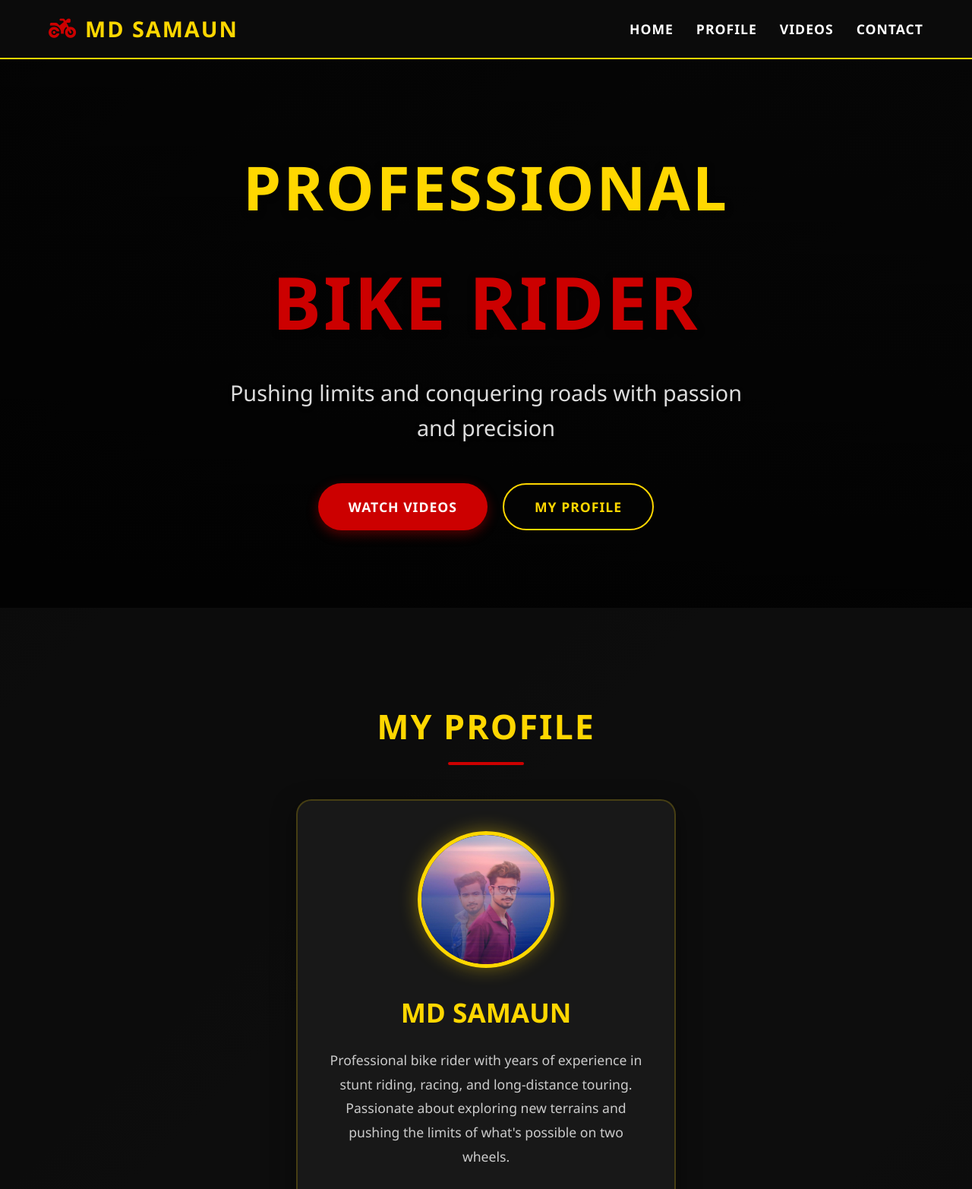
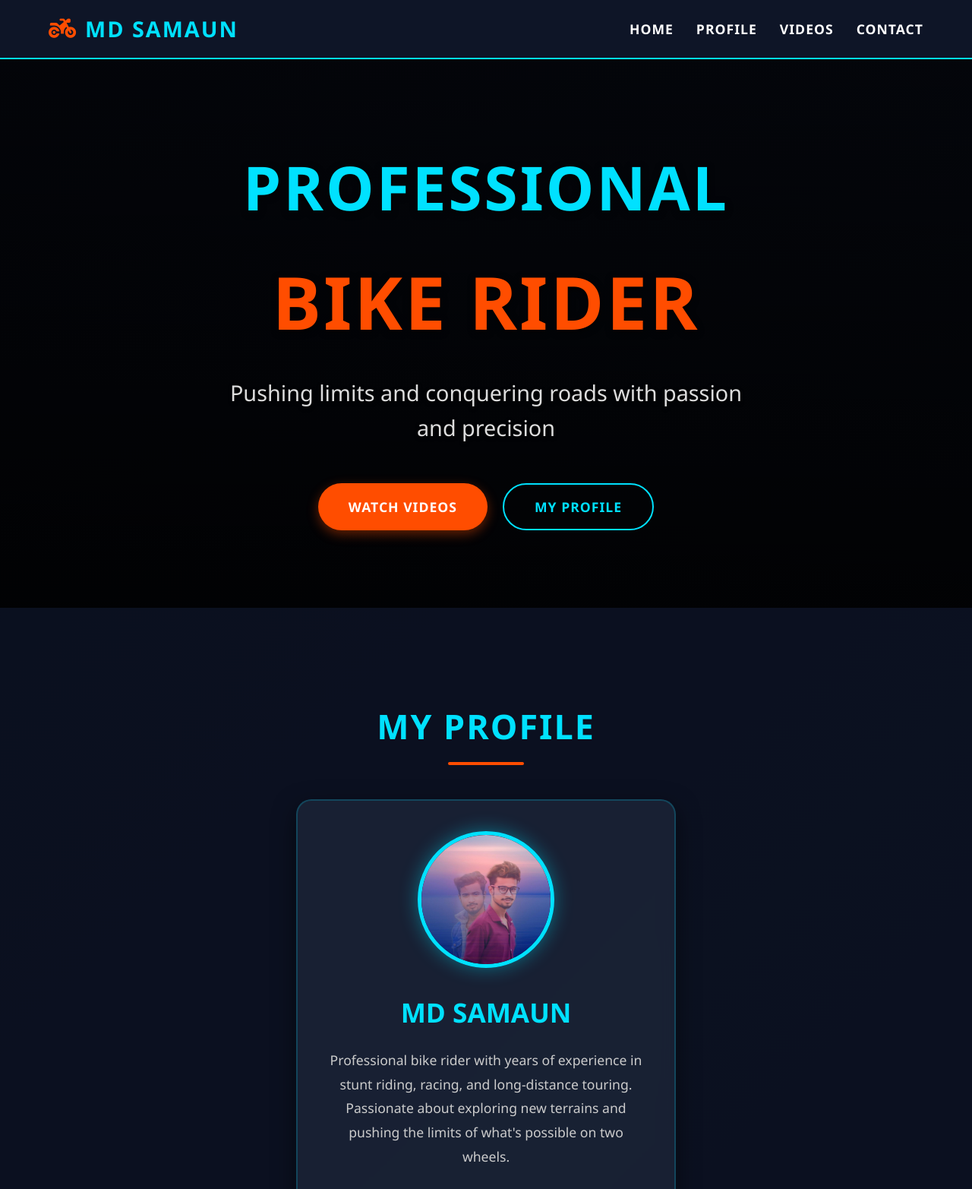
Before and after one commit to samaun001/samaun001.github.io, a plain HTML site: page index.html in a window 1280 px wide. Shown: the top 1565 px of the page at 76% size. Drawn offline with Linux system fonts and the light colour scheme.

Commit message:
Update index.html

```diff
--- a/index.html
+++ b/index.html
@@ -14,15 +14,15 @@
         }
 
         :root {
-            --primary: #1a1a1a;
-            --secondary: #c00;
-            --accent: #ffd700;
-            --dark: #0c0c0c;
-            --light: #f0f0f0;
+            --primary: #0f172a;
+            --secondary: #ff4d00;
+            --accent: #00e1ff;
+            --dark: #0a0f1f;
+            --light: #e6f7ff;
         }
 
         body {
-            background: linear-gradient(135deg, #0c0c0c, #1a1a1a, #0c0c0c);
+            background: linear-gradient(135deg, #0a0f1f, #0f172a, #0a0f1f);
             color: #fff;
             line-height: 1.6;
             overflow-x: hidden;
@@ -35,7 +35,7 @@
             top: 0;
             width: 100%;
             z-index: 1000;
-            background: rgba(12, 12, 12, 0.95);
+            background: rgba(15, 23, 42, 0.95);
             backdrop-filter: blur(10px);
             padding: 15px 5%;
             display: flex;
@@ -174,13 +174,13 @@
         .btn-primary {
             background: var(--secondary);
             color: white;
-            box-shadow: 0 5px 15px rgba(204, 0, 0, 0.4);
+            box-shadow: 0 5px 15px rgba(255, 77, 0, 0.4);
         }
 
         .btn-primary:hover {
             transform: translateY(-5px);
-            box-shadow: 0 8px 20px rgba(204, 0, 0, 0.6);
-            background: #d00;
+            box-shadow: 0 8px 20px rgba(255, 77, 0, 0.6);
+            background: #ff5500;
         }
 
         .btn-outline {
@@ -190,14 +190,14 @@
         }
 
         .btn-outline:hover {
-            background: rgba(255, 215, 0, 0.1);
+            background: rgba(0, 225, 255, 0.1);
             transform: translateY(-5px);
         }
 
         /* Profile Section */
         .profile-section {
             padding: 120px 10%;
-            background: rgba(10, 10, 10, 0.8);
+            background: rgba(10, 15, 30, 0.8);
             text-align: center;
         }
 
@@ -232,13 +232,13 @@
         }
 
         .profile-card {
-            background: rgba(30, 30, 30, 0.7);
+            background: rgba(30, 40, 60, 0.7);
             border-radius: 20px;
             padding: 40px;
             width: 100%;
             max-width: 500px;
             box-shadow: 0 10px 30px rgba(0, 0, 0, 0.5);
-            border: 2px solid rgba(255, 215, 0, 0.2);
+            border: 2px solid rgba(0, 225, 255, 0.2);
             backdrop-filter: blur(10px);
         }
 
@@ -251,7 +251,7 @@
             align-items: center;
             justify-content: center;
             border: 5px solid var(--accent);
-            box-shadow: 0 0 25px rgba(255, 215, 0, 0.4);
+            box-shadow: 0 0 25px rgba(0, 225, 255, 0.4);
             overflow: hidden;
         }
 
@@ -312,7 +312,7 @@
         /* Video Section */
         .video-section {
             padding: 100px 10%;
-            background: rgba(15, 15, 15, 0.9);
+            background: rgba(15, 20, 35, 0.9);
             text-align: center;
         }
 
@@ -344,14 +344,14 @@
             font-size: 1.3rem;
             font-weight: bold;
             transition: all 0.3s ease;
-            box-shadow: 0 5px 15px rgba(204, 0, 0, 0.4);
+            box-shadow: 0 5px 15px rgba(255, 77, 0, 0.4);
             animation: pulse 2s infinite;
         }
 
         .channel-link:hover {
             transform: translateY(-5px);
-            box-shadow: 0 8px 20px rgba(204, 0, 0, 0.6);
-            background: #d00;
+            box-shadow: 0 8px 20px rgba(255, 77, 0, 0.6);
+            background: #ff5500;
             animation: none;
         }
 
@@ -550,7 +550,7 @@
                 allowfullscreen>
             </iframe>
         </div>
-        <a href="https://www.youtube.com/@bksamaun" class="channel-link" target="_blank">
+        <a href="https://youtube.com/@biker_samaun?si=dUV3K_6QbM9yxUuj" class="channel-link" target="_blank">
             <i class="fab fa-youtube"></i> Subscribe to My Channel
         </a>
     </section>
@@ -558,10 +558,9 @@
     <!-- Footer -->
     <footer id="contact">
         <div class="social-links">
-            <a href="#"><i class="fab fa-facebook-f"></i></a>
-            <a href="#"><i class="fab fa-instagram"></i></a>
-            <a href="#"><i class="fab fa-twitter"></i></a>
-            <a href="https://www.youtube.com/@bksamaun" target="_blank"><i class="fab fa-youtube"></i></a>
+            <a href="https://www.facebook.com/share/1Eufg7fuYx/" target="_blank"><i class="fab fa-facebook-f"></i></a>
+            <a href="https://www.instagram.com/md_samaunsk?igsh=MWEwNXFxMjJ5anRzZw==" target="_blank"><i class="fab fa-instagram"></i></a>
+            <a href="https://youtube.com/@biker_samaun?si=dUV3K_6QbM9yxUuj" target="_blank"><i class="fab fa-youtube"></i></a>
         </div>
         <p class="copyright">© 2025 MD SAMAUN | Professional Bike Rider</p>
     </footer>
@@ -571,10 +570,10 @@
         window.addEventListener('scroll', function() {
             const header = document.querySelector('header');
             if (window.scrollY > 100) {
-                header.style.background = "rgba(10, 10, 10, 0.98)";
+                header.style.background = "rgba(15, 23, 42, 0.98)";
                 header.style.padding = "10px 5%";
             } else {
-                header.style.background = "rgba(12, 12, 12, 0.95)";
+                header.style.background = "rgba(15, 23, 42, 0.95)";
                 header.style.padding = "15px 5%";
             }
         });
```
